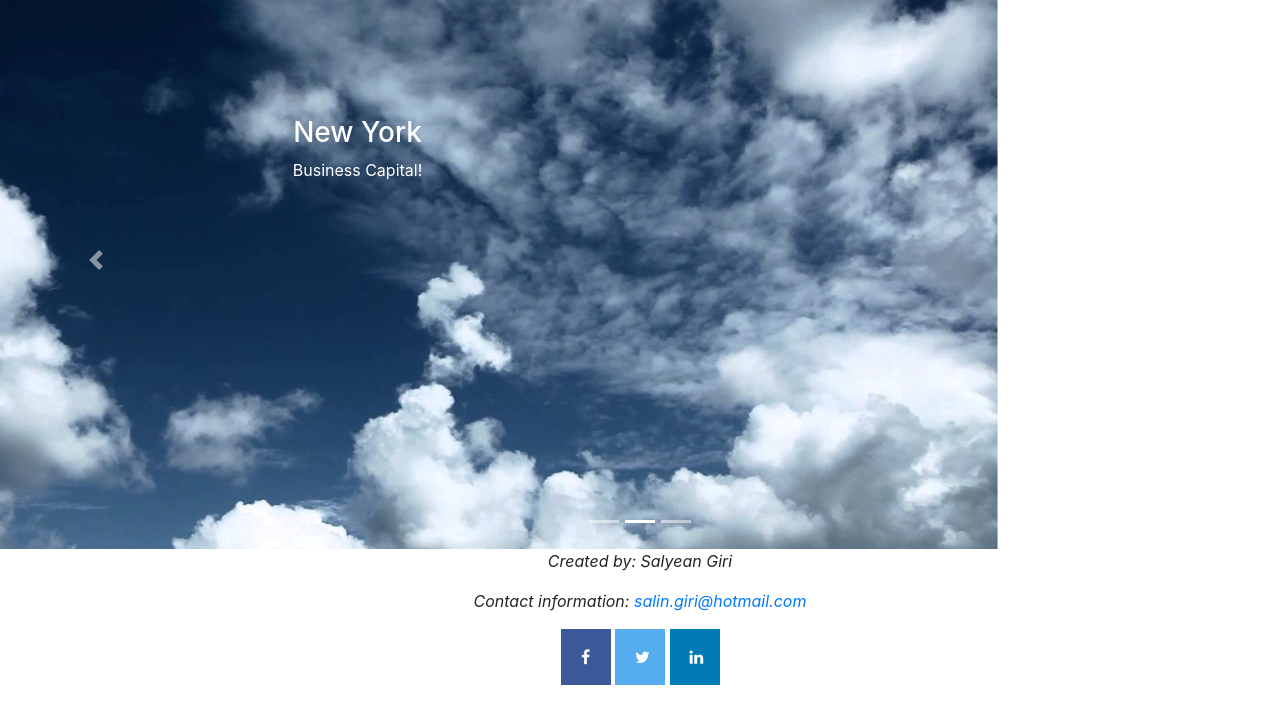
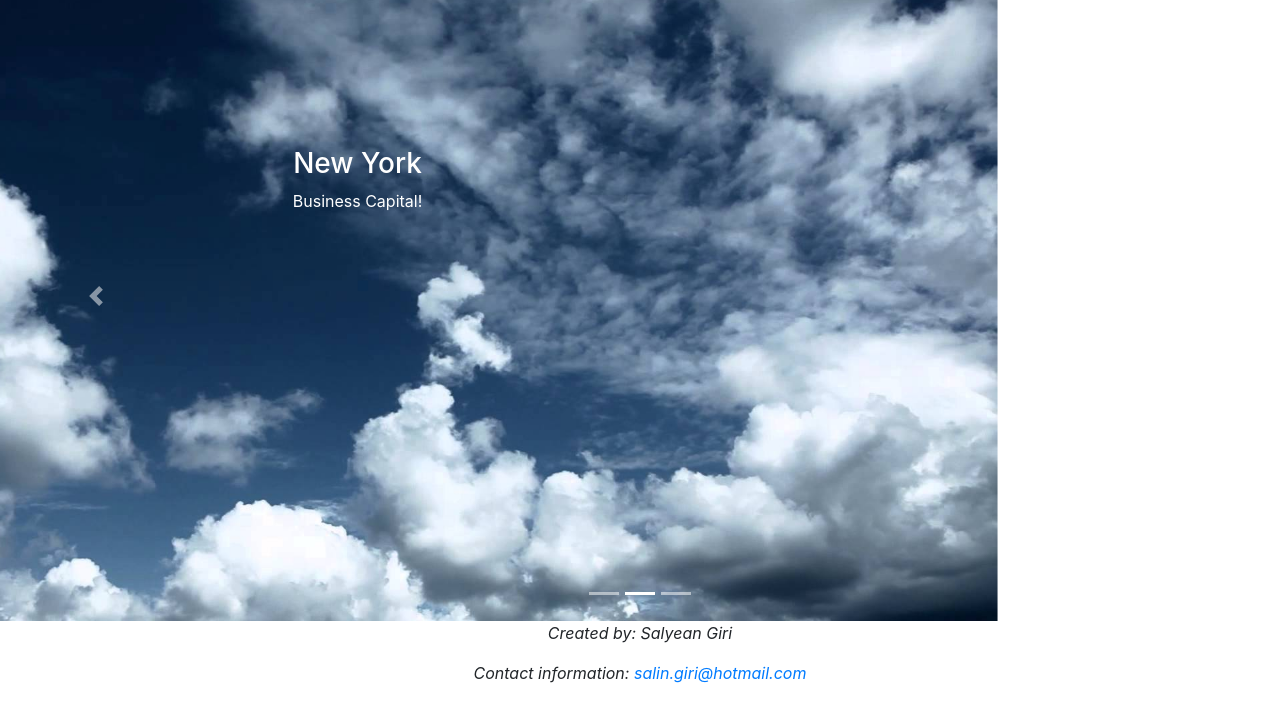
Before and after one commit to salyeangiri/web, a plain HTML site: page index.html in a window 1280 px wide. Shown: the part 85-800 px from the top of the page. Drawn offline with nearby package versions, Linux system fonts and the light colour scheme.

Commit message:
second commit

```diff
--- a/css/style.css
+++ b/css/style.css
@@ -9,7 +9,7 @@ html,body{
    height:95%;
 }
 .carousel,.carousel-item,.active{
-   height:80%;
+   height:90%;
  }
 .carousel-inner{
     height:100%;
--- a/index.html
+++ b/index.html
@@ -110,13 +110,5 @@
   <p>Created by: Salyean Giri</p>
   <p>Contact information: <a href="mailto:salin.giri@hotmail.com">
   salin.giri@hotmail.com</a></p>
-
-  <link rel="stylesheet" href="https://cdnjs.cloudflare.com/ajax/libs/font-awesome/4.7.0/css/font-awesome.min.css">
-
-  <!-- Add font awesome icons -->
-  <a href="https://www.facebook.com/" class="fa fa-facebook"></a>
-  <a href="https://twitter.com/salin_giri" class="fa fa-twitter"></a>
-  <a href="https://www.linkedin.com/in/salyean-giri-b706211b/" class="fa fa-linkedin"></a>
-
 </footer>
 </html>
```
